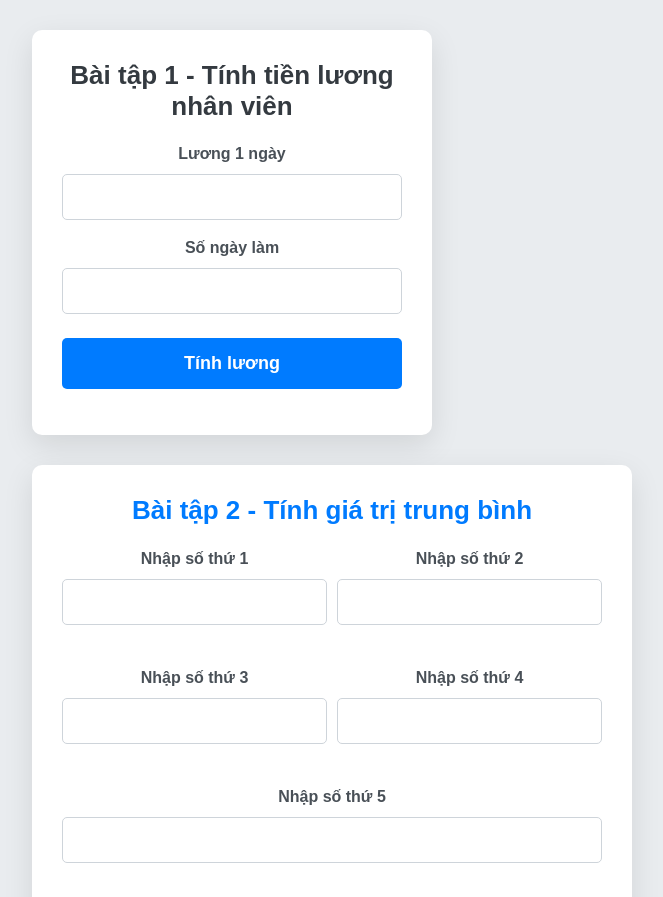
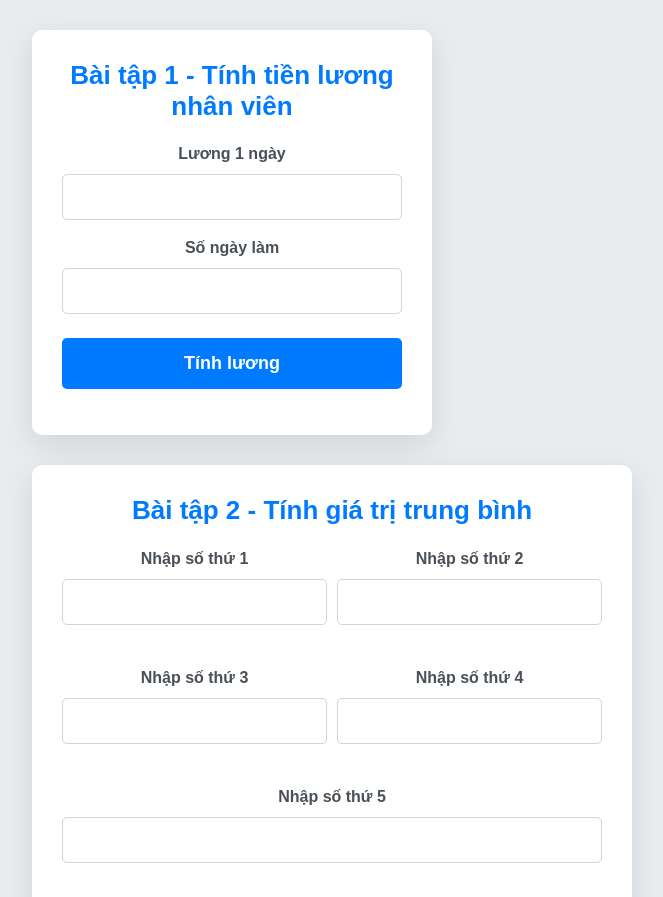
Before and after one commit to QuangDev1998/LeMinhQuang-Bc-71-BaitapDom, a plain HTML site: page index.html in a window 1280 px wide. Shown: the top 897 px of the page, without its empty margins (308-971 px from the left). Drawn offline with nearby package versions, Linux system fonts and the light colour scheme.

Commit message:
update css

```diff
--- a/index.css
+++ b/index.css
@@ -27,7 +27,7 @@ body {
 }
 
 .container__bt1 h3 {
-    color: #343a40;
+    color: #007bff;
     margin-bottom: 20px;
     font-weight: bold;
     font-size: 26px;
```
